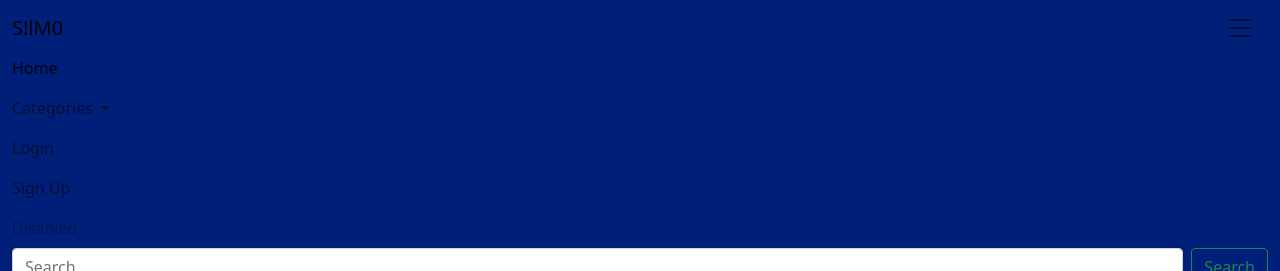
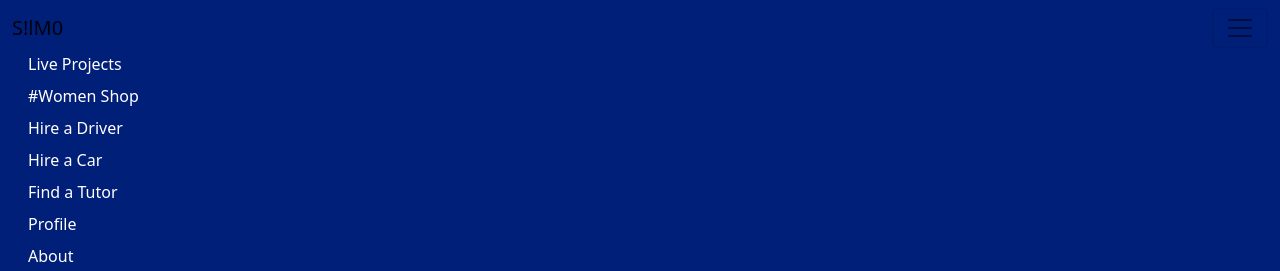
Before and after one commit to andysilvery/silmo, a Flask app: page /about/ in a window 1280 px wide, after a click that opens the changed part. Shown: the top 271 px of the page. Run offline with Flask 2, Linux system fonts and the light colour scheme; some libraries are stand-ins or nearby versions.

Commit message:
Update template.html

```diff
--- a/templates/template.html
+++ b/templates/template.html
@@ -15,20 +15,21 @@
     </button>
     <div class="collapse navbar-collapse" id="navbarSupportedContent">
       <ul class="navbar-nav me-auto mb-2 mb-lg-0">
-        <li class="nav-item">
-          <a class="nav-link active" aria-current="page" href="{{ url_for("home")}}">Home</a>
-        </li>
-        <li class="nav-item dropdown">
-          <a class="nav-link dropdown-toggle" href="#" id="navbarDropdown" role="button" data-bs-toggle="dropdown" aria-expanded="false">
-            Categories
-          </a>
-          <ul class="dropdown-menu" aria-labelledby="navbarDropdown">
-            <li><a class="dropdown-item" href="{{ url_for("login")}}">Login</a></li>
-            <li><a class="dropdown-item" href="#">Projects</a></li>
-            <li><a class="dropdown-item" href="#">Shopping</a></li>
-            <li><a class="dropdown-item" href="{{ url_for("about")}}">About</a></li>
+           <li><a class="dropdown-item" href="#" style="background-color: #001F79; color:#fff">Live Projects</a></li>
+            <li><a class="dropdown-item" href="#" style="background-color: #001F79; color:#fff">#Women Shop</a></li>
+            <li><a class="dropdown-item" href="#" style="background-color: #001F79; color:#fff">Hire a Driver</a></li>
+            <li><a class="dropdown-item" href="#" style="background-color: #001F79; color:#fff">Hire a Car</a></li>
+            <li><a class="dropdown-item" href="#" style="background-color: #001F79; color:#fff">Find a Tutor</a></li>
+            {%if "user" not in session %}
+                <li><a class="dropdown-item" href="{{ url_for("user")}}" style="background-color: #001F79; color:#fff">Profile</a></li>
+            {% endif %}
+            <li><a class="dropdown-item" href="{{ url_for("about")}}" style="background-color: #001F79; color:#fff">About</a></li>
             <li><hr class="dropdown-divider"></li>
-            <li><a class="dropdown-item" href="#">Something else here</a></li>
+            {%if "user" in session %}
+                <li><a class="dropdown-item" href="#" style="background-color: #001F79; color:#fff">{{name}} Account</a></li>
+                <li><a class="dropdown-item" href="{{ url_for("logout")}}" style="background-color: #001F79; color:#fff">Logout</a></li>
+
+            {% endif %}
           </ul>
         </li>
         <li class="nav-item">
```
